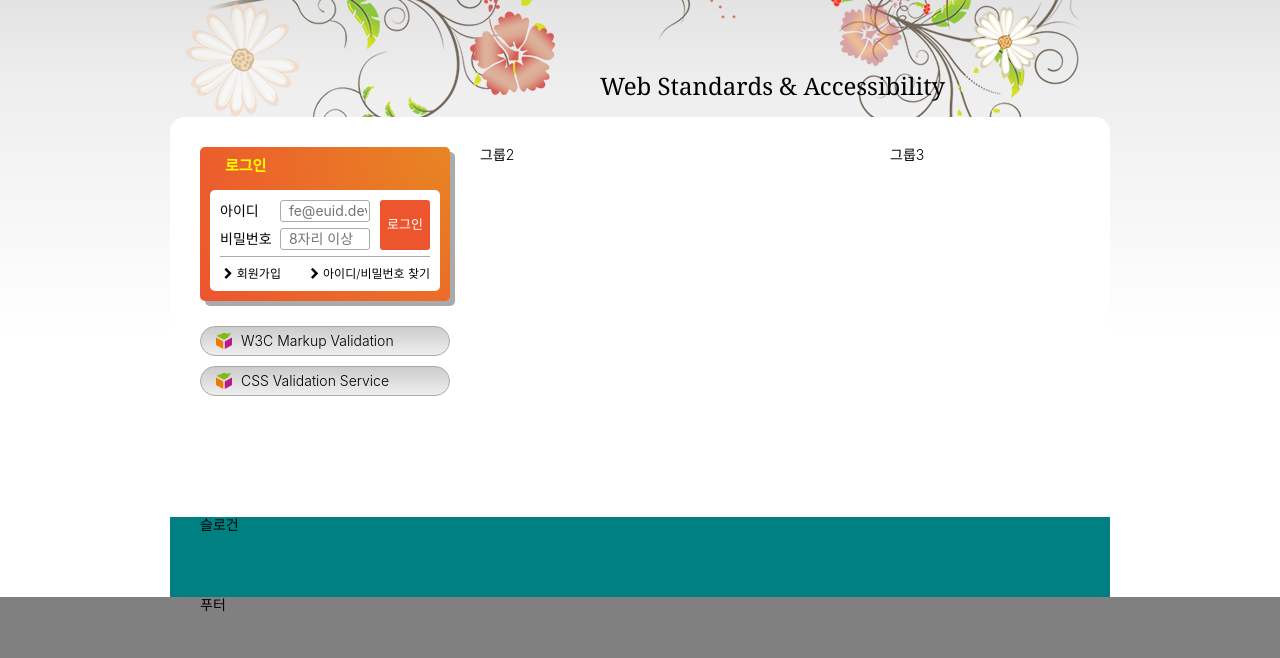
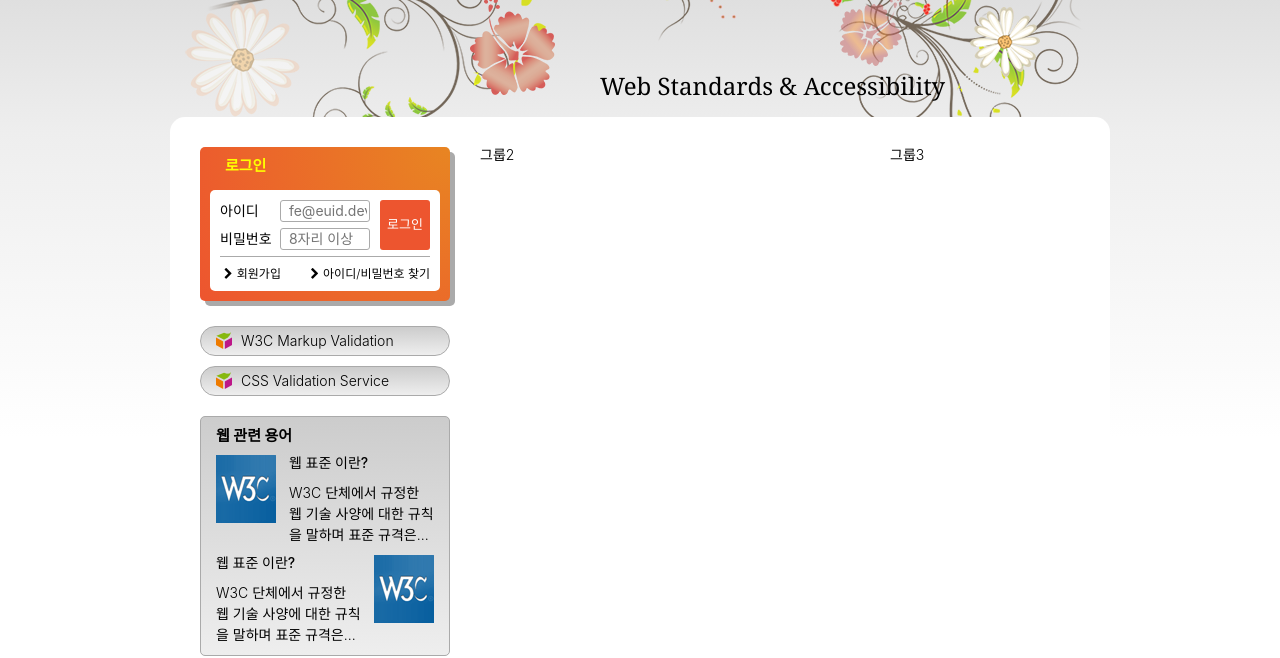
Before and after one commit to manggu865/webcafe, a plain HTML site: page index.html in a window 1280 px wide. Shown: the part 173-831 px from the top of the page. Drawn offline with nearby package versions, Linux system fonts and the light colour scheme; a web font is replaced by a local one.

Commit message:
웹 관련 용어 완성

```diff
--- a/index.html
+++ b/index.html
@@ -190,7 +190,29 @@
           </a>
         </li>
       </ul>
-
+      <section class="term">
+        <h2 class="term-title">웹 관련 용어</h2>
+        <dl class="term-list">
+          <div>
+            <dt class="term-list-subject">웹 표준 이란?</dt>
+            <dd class="term-list-thumbnail">
+              <img src="./assets/web_standards.gif" alt="W3C 로고" />
+            </dd>
+            <dd class="term-list-brief">
+              W3C 단체에서 규정한 웹 기술 사양에 대한 규칙을 말하며 표준 규격은...
+            </dd>
+          </div>
+          <div class="cross">
+            <dt class="term-list-subject">웹 표준 이란?</dt>
+            <dd class="term-list-thumbnail">
+              <img src="./assets/web_standards.gif" alt="W3C 로고" />
+            </dd>
+            <dd class="term-list-brief">
+              W3C 단체에서 규정한 웹 기술 사양에 대한 규칙을 말하며 표준 규격은...
+            </dd>
+          </div>
+        </dl>
+      </section>
     </div>
     <div class="group group2">그룹2</div>
     <div class="group group3">그룹3</div>
--- a/styles/main.css
+++ b/styles/main.css
@@ -18,6 +18,7 @@
   --orange200: #ed552f;
 
   --yellow: #ff0;
+  --bule: #296897;
 
   --container-size: 940px;
   --spacing-lg: 30px;
@@ -448,6 +449,62 @@ a{
     }
   }
 
+/* 웹 관련 용어 */
+.term{
+  background: var(--gray200) linear-gradient(var(--gray200), var(--gray100));
+  border: 1px solid var(--gray300);
+  border-radius: 5px;
+  padding: 10px 15px;
+
+  .term-title{
+    font-size: 1.5rem;
+    font-weight: 700;
+    margin-bottom: 10px;
+  }
+
+  .term-list{
+    display: flex;
+    flex-flow: column nowrap;
+    row-gap: 10px;
+
+    div{
+      display: flow-root;
+    }
+
+    .term-list-subject{
+      color: var(--blue);
+      font-weight: 500;
+      float: right;
+      width: 145px;
+      margin-bottom: 10px;
+    }
+
+    .term-list-thumbnail{
+      float: left;
+
+      img{
+        vertical-align: top;
+      }
+    }
+
+    .term-list-brief{
+      line-height: 1.5;
+      float: right;
+      width: 145px;
+    }
+
+    .cross{
+      .term-list-subject, .term-list-brief{
+        float: left;
+      }
+
+      .term-list-thumbnail{
+        float: right;
+      }
+    }
+  }
+}
+
 /* 슬로건 */
 .slogan{
   background-color: teal;
```
